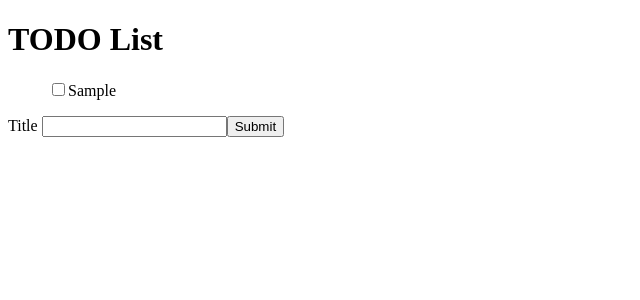
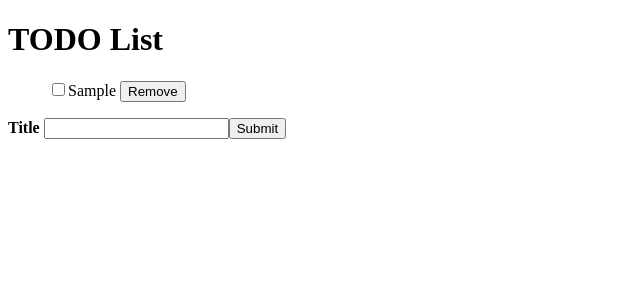
Before and after one commit to MargaritaAndreichenko/new-react-app, a React (Create React App) app: page / in a window 1280 px wide. Both pictures are taken after typing "Sample" into the empty fields and a click on the input 255 px from the left and 90 px from the top of the page. Shown: the top 300 px of the page, without its empty margins (0-640 px from the left). Built offline with nearby package versions, Linux system fonts and the light colour scheme.

Commit message:
lesson 1.6

```diff
--- a/src/AddTodoForm.js
+++ b/src/AddTodoForm.js
@@ -1,11 +1,12 @@
 import React, { useState } from 'react';
+import InputWithLabel from './InputWithLabel';
 
 
-const AddTodoForm = ({onAddTodo}) => {
+const AddTodoForm = ({ onAddTodo }) => {
 
     const [todoTitle, setTodoTitle] = useState('');
 
-    const handleTitleChange = (event) =>{
+    const handleTitleChange = (event) => {
         const newTodoTitle = event.target.value;
         setTodoTitle(newTodoTitle);
     };
@@ -17,19 +18,22 @@ const AddTodoForm = ({onAddTodo}) => {
             id: Date.now()
         });
         setTodoTitle('');
-
     };
-    return(
+    return (
         <div>
             <form onSubmit={handleAddTodo}>
-                <label htmlFor="todoTitle">Title </label>
-                <input type = "text" id = "todoTitle" name = "title" value={todoTitle} onChange={handleTitleChange}/>
+                <InputWithLabel
+                    id="todoTitle"
+                    value={todoTitle}
+                    onChange={handleTitleChange}
+                    isFocused
+                >
+                    <strong>Title</strong>
+                </InputWithLabel>
                 <input type="submit" ></input>
             </form>
-
         </div>
     );
- };
-
+};
 
 export default AddTodoForm;
--- a/src/App.js
+++ b/src/App.js
@@ -1,37 +1,37 @@
-import React, {useEffect, useState } from 'react';
+import React, { useEffect, useState } from 'react';
 import TodoList from './TodoList';
 import AddTodoForm from './AddTodoForm';
 
 const useSemiPersistentState = (key, initialState) => {
   const [value, setValue] = useState(JSON.parse(localStorage.getItem(key) || initialState));
 
-   useEffect(() => {
+  useEffect(() => {
     localStorage.setItem(key, JSON.stringify(value));
-    }, [key,value]);
+  }, [key, value]);
 
-    return[value, setValue];
+  return [value, setValue];
 };
 
 
-const App = () =>  {
+const App = () => {
 
-  const [todoList, setTodoList] = useSemiPersistentState('savedTodoList','[]');
+  const removeTodo = (id) => {
+    const updatedTodoList = todoList.filter((item) => item.id !== id);
+    setTodoList(updatedTodoList);
+  };
+
+  const [todoList, setTodoList] = useSemiPersistentState('savedTodoList', '[]');
 
   const addTodo = (newTodo) =>
     setTodoList(todoList => [...todoList, newTodo]);
 
-  return(
-
+  return (
     <header>
       <h1>TODO List</h1>
-
-      <TodoList todoList = {todoList}/>
-      <AddTodoForm onAddTodo = {addTodo}/>
-
-
+      <TodoList todoList={todoList} onRemoveTodo={removeTodo} />
+      <AddTodoForm onAddTodo={addTodo} />
     </header>
-
   );
-  };
+};
 
 export default App;
--- /dev/null
+++ b/src/InputWithLabel.js
@@ -0,0 +1,30 @@
+import React, { useEffect, useRef } from 'react';
+
+
+const InputWithLabel = ({
+    id,
+    value,
+    type = "text",
+    onChange,
+    children,
+    isFocused,
+
+}) => {
+    const inputRef = useRef();
+
+    useEffect(() => {
+        if (isFocused && inputRef.current) {
+            inputRef.current.focus();
+        }
+    }, [isFocused]);
+
+    return (
+        <>
+           <label htmlFor={id}>{children}</label>
+            &nbsp;
+            <input ref={inputRef} id={id} type={type} value={value} onChange={onChange} />
+        </>
+    );
+};
+
+export default InputWithLabel;
--- a/src/TodoList.js
+++ b/src/TodoList.js
@@ -3,14 +3,12 @@ import TodoListItem from './TodoListItem';
 
 
 
-const TodoList = ({todoList}) => (
-
+const TodoList = ({ todoList, onRemoveTodo }) => (
         <ul>
-            {todoList.map(item =>
-                    <TodoListItem key = {item.id} item = {item} />
-                    )
-            }
-        </ul>   );
-
+                {todoList.map(item =>
+                        <TodoListItem key={item.id} item={item} onRemoveTodo={onRemoveTodo} />
+                )
+                }
+        </ul>);
 
 export default TodoList;
--- a/src/TodoListItem.js
+++ b/src/TodoListItem.js
@@ -1,7 +1,7 @@
 import React from 'react';
 
 
-const TodoListItem = ({item}) => {
+const TodoListItem = ({ item, onRemoveTodo }) => {
 
     const [checked, setChecked] = React.useState(false);
 
@@ -16,7 +16,8 @@ const TodoListItem = ({item}) => {
                 value={checked}
                 onChange={handleChange}
             />
-
+            &nbsp;
+            <button onClick={() => onRemoveTodo(item.id)}>Remove</button>
         </div>
     );
 };
@@ -30,5 +31,4 @@ const TodoListItem = ({item}) => {
     );
 };
 
-
 export default TodoListItem;
```
Lines whose indentation alone changed are shown as unchanged.
